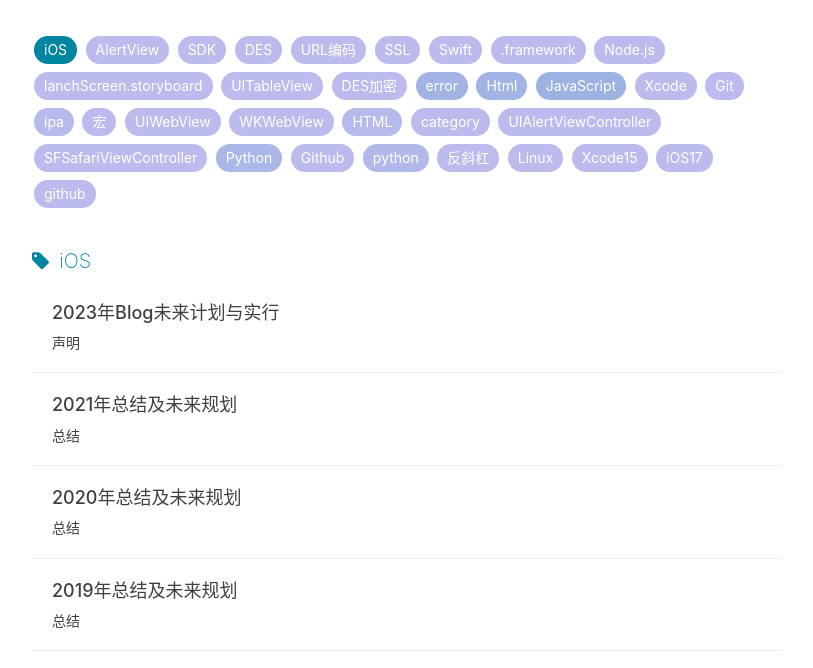
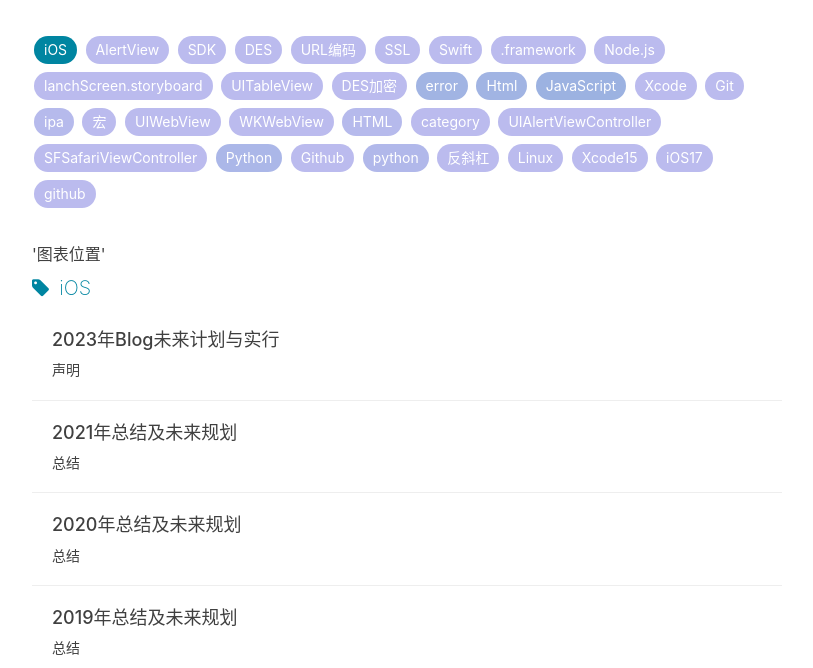
Before and after one commit to LuochuanAD/LuochuanAD.github.io, a Jekyll site: the page built from tags.html, in a window 1280 px wide and 900 px high, cut to the strip 232-900 px from the top of the window. Shown: the whole strip, without its empty margins (233-1046 px from the left). Built offline with Jekyll 4.4.1, drawn with Linux system fonts in a browser that asks for light colours; nearby versions of some CDN libraries; comment, search, counter and statistics services are not loaded.

Commit message:
Update tags.html

```diff
--- a/tags.html
+++ b/tags.html
@@ -40,7 +40,10 @@ header-img: "img/tags_head_background.jpg"
                     <li>行业观察、职位、公司优先使用中文</li>
                     <li>外国产品、术语优先使用英文</li>
             </blockquote>-->
-      <div id="mountNode"></div>
+       <!-- 图表 -->
+      <div id="mountNode">
+        <span class="tag-text">'图表位置'</span>
+      </div>
             <!-- 标签列表 -->
 			{% for tag in site.tags %}
 			<div class="one-tag-list">
```
Also changed, not shown: other parts of tags.html (+3 -3 lines).
